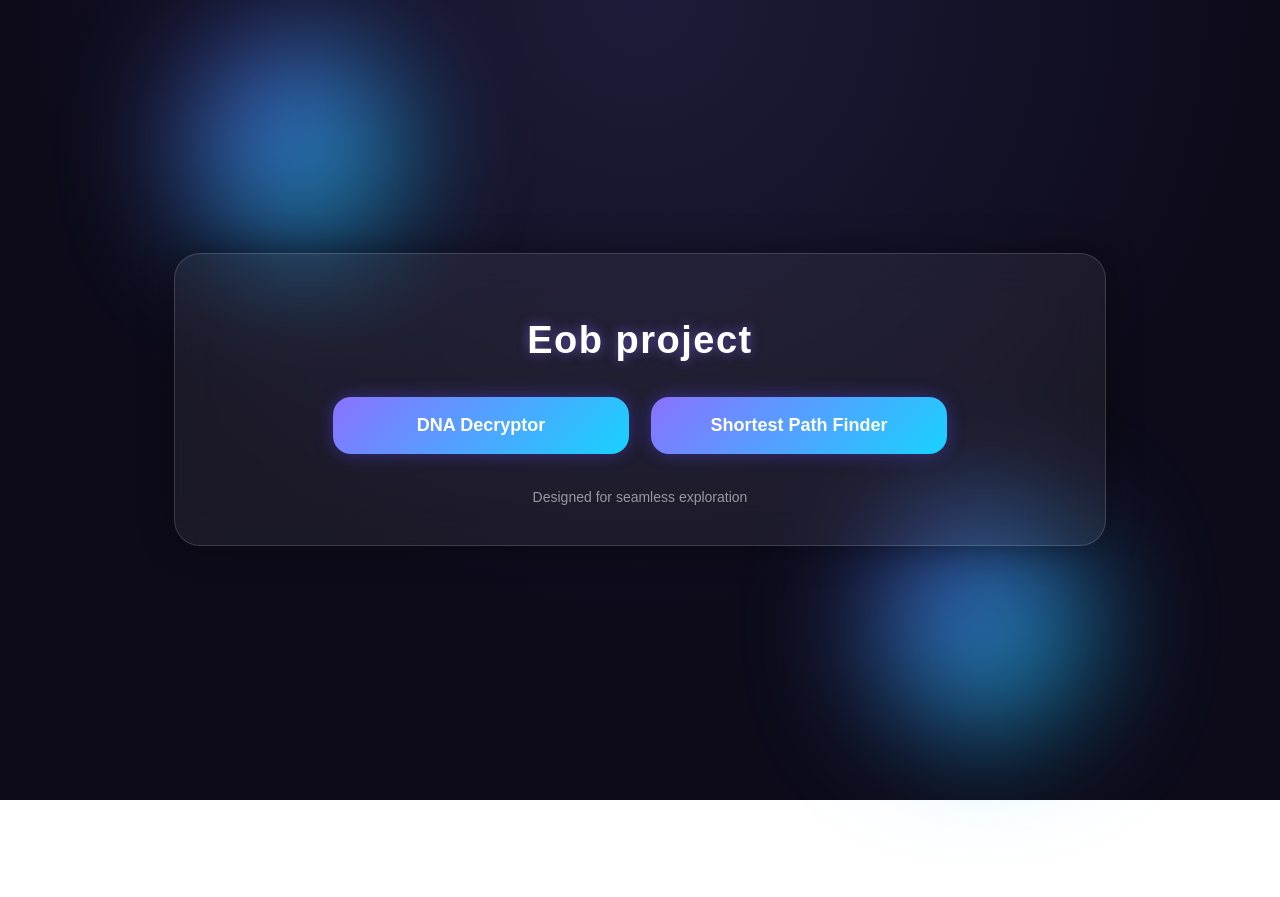
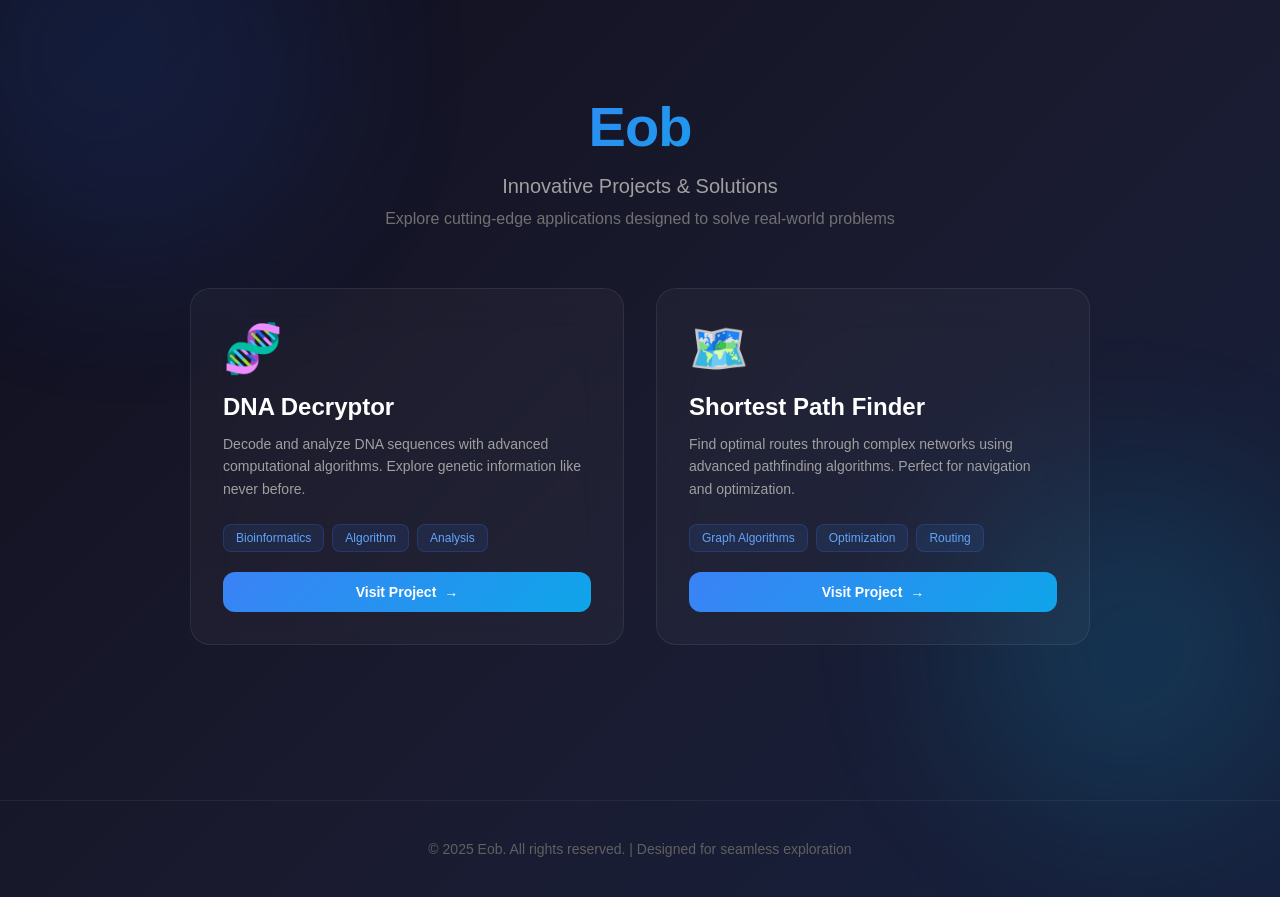
Before and after one commit to Dhruv-Sankaliya/EOB-2, a plain HTML site: page index.html in a window 1280 px wide. Before the commit the page ends 800 px from the top, so only its background shows below. Drawn offline with Linux system fonts and the light colour scheme.

Commit message:
Updated index.html

```diff
--- a/index.html
+++ b/index.html
@@ -3,121 +3,301 @@
 <head>
   <meta charset="UTF-8" />
   <meta name="viewport" content="width=device-width, initial-scale=1.0" />
-  <title>Eob project</title>
+  <title>Eob - Portfolio</title>
   <style>
-    body {
+    * {
       margin: 0;
       padding: 0;
+      box-sizing: border-box;
+    }
+
+    body {
       font-family: 'Poppins', sans-serif;
-      background: radial-gradient(circle at top, #1e1b3a, #0d0b1a 60%);
-      height: 100vh;
+      background: linear-gradient(135deg, #0f0f1e 0%, #1a1a2e 50%, #16213e 100%);
+      color: #e0e0e0;
+      min-height: 100vh;
+      overflow-x: hidden;
+    }
+
+    /* Animated Background Orbs */
+    .background-orbs {
+      position: fixed;
+      top: 0;
+      left: 0;
+      width: 100%;
+      height: 100%;
+      z-index: 0;
+      pointer-events: none;
+    }
+
+    .orb {
+      position: absolute;
+      border-radius: 50%;
+      filter: blur(80px);
+      opacity: 0.15;
+    }
+
+    .orb-1 {
+      width: 400px;
+      height: 400px;
+      background: linear-gradient(135deg, #3b82f6, #1e40af);
+      top: -100px;
+      left: -100px;
+      animation: float 20s infinite ease-in-out;
+    }
+
+    .orb-2 {
+      width: 350px;
+      height: 350px;
+      background: linear-gradient(135deg, #0ea5e9, #06b6d4);
+      bottom: -50px;
+      right: -50px;
+      animation: float 25s infinite ease-in-out reverse;
+    }
+
+    @keyframes float {
+      0%, 100% { transform: translate(0, 0); }
+      25% { transform: translate(30px, -30px); }
+      50% { transform: translate(0, -60px); }
+      75% { transform: translate(-30px, -30px); }
+    }
+
+    /* Main Content */
+    .content {
+      position: relative;
+      z-index: 1;
+      min-height: 100vh;
       display: flex;
+      flex-direction: column;
       justify-content: center;
       align-items: center;
-      overflow: hidden;
+      padding: 40px 20px;
+    }
+
+    /* Header */
+    header {
+      text-align: center;
+      margin-bottom: 60px;
+      animation: slideDown 0.8s ease-out;
+    }
+
+    @keyframes slideDown {
+      from {
+        opacity: 0;
+        transform: translateY(-30px);
+      }
+      to {
+        opacity: 1;
+        transform: translateY(0);
+      }
+    }
+
+    h1 {
+      font-size: 56px;
+      font-weight: 800;
+      margin-bottom: 16px;
+      background: linear-gradient(135deg, #3b82f6 0%, #0ea5e9 100%);
+      -webkit-background-clip: text;
+      -webkit-text-fill-color: transparent;
+      background-clip: text;
+      letter-spacing: -1px;
+    }
+
+    .tagline {
+      font-size: 20px;
+      color: #a0a0a0;
+      margin-bottom: 12px;
+      font-weight: 300;
+    }
+
+    .subtitle {
+      font-size: 16px;
+      color: #707070;
+      max-width: 600px;
+    }
+
+    /* Projects Grid */
+    .projects {
+      display: grid;
+      grid-template-columns: repeat(auto-fit, minmax(320px, 1fr));
+      gap: 32px;
+      width: 100%;
+      max-width: 900px;
+      margin-bottom: 60px;
+    }
+
+    .project-card {
+      background: rgba(255, 255, 255, 0.03);
+      border: 1px solid rgba(255, 255, 255, 0.08);
+      border-radius: 20px;
+      padding: 32px;
+      backdrop-filter: blur(20px);
+      transition: all 0.35s cubic-bezier(0.4, 0, 0.2, 1);
+      display: flex;
+      flex-direction: column;
+      animation: scaleIn 0.6s ease-out;
+      animation-fill-mode: both;
+    }
+
+    .project-card:nth-child(1) { animation-delay: 0.1s; }
+    .project-card:nth-child(2) { animation-delay: 0.2s; }
+
+    @keyframes scaleIn {
+      from {
+        opacity: 0;
+        transform: scale(0.95);
+      }
+      to {
+        opacity: 1;
+        transform: scale(1);
+      }
+    }
+
+    .project-card:hover {
+      border-color: rgba(59, 130, 246, 0.3);
+      background: rgba(255, 255, 255, 0.06);
+      box-shadow: 0 0 40px rgba(59, 130, 246, 0.1);
+      transform: translateY(-8px);
+    }
+
+    .project-icon {
+      font-size: 48px;
+      margin-bottom: 16px;
+    }
+
+    .project-title {
+      font-size: 24px;
+      font-weight: 700;
+      margin-bottom: 12px;
       color: #fff;
     }
 
-    /* Floating Orbs */
-    .orb {
-      position: absolute;
-      width: 220px;
-      height: 220px;
-      background: linear-gradient(135deg, #6a5af9aa, #00eaffaa);
-      border-radius: 50%;
-      filter: blur(60px);
-      animation: float 12s infinite ease-in-out;
-    }
-    .orb:nth-child(1){ top: 10%; left: 12%; animation-delay: -3s; }
-    .orb:nth-child(2){ bottom: 8%; right: 15%; animation-delay: -6s; }
-
-    @keyframes float {
-      0%{ transform: translateY(0) translateX(0); }
-      50%{ transform: translateY(-60px) translateX(40px); }
-      100%{ transform: translateY(0) translateX(0); }
+    .project-description {
+      font-size: 14px;
+      color: #a0a0a0;
+      line-height: 1.6;
+      margin-bottom: 24px;
+      flex-grow: 1;
     }
 
-    /* Main Card */
-    .container {
-      width: 85%;
-      max-width: 850px;
-      padding: 40px;
-      background: rgba(255,255,255,0.06);
-      backdrop-filter: blur(22px);
-      border-radius: 26px;
-      border: 1px solid rgba(255,255,255,0.15);
-      box-shadow: 0 0 35px rgba(0,0,0,0.4);
-      z-index: 2;
-      text-align: center;
-      animation: popIn 0.8s ease forwards;
+    .project-tags {
+      display: flex;
+      flex-wrap: wrap;
+      gap: 8px;
+      margin-bottom: 20px;
     }
 
-    @keyframes popIn {
-      0%{ transform: scale(0.8); opacity: 0; }
-      100%{ transform: scale(1); opacity: 1; }
+    .tag {
+      display: inline-block;
+      background: rgba(59, 130, 246, 0.1);
+      border: 1px solid rgba(59, 130, 246, 0.2);
+      color: #60a5fa;
+      padding: 6px 12px;
+      border-radius: 8px;
+      font-size: 12px;
+      font-weight: 500;
     }
 
-    h1 {
-      font-size: 38px;
-      margin-bottom: 10px;
-      letter-spacing: 1.5px;
-      font-weight: 700;
-      text-shadow: 0 0 12px #8a72ff88;
+    .project-link {
+      display: inline-flex;
+      align-items: center;
+      justify-content: center;
+      padding: 12px 24px;
+      background: linear-gradient(135deg, #3b82f6 0%, #0ea5e9 100%);
+      color: #fff;
+      text-decoration: none;
+      border-radius: 12px;
+      font-weight: 600;
+      font-size: 14px;
+      transition: all 0.25s;
+      border: none;
+      cursor: pointer;
+      gap: 8px;
     }
 
-    p.subtitle {
-      font-size: 16px;
-      opacity: 0.85;
-      margin-bottom: 35px;
-    }
-
-    .btn-wrapper {
-      display: flex;
-      justify-content: center;
-      gap: 22px;
-      flex-wrap: wrap;
-    }
-
-    .btn {
-      padding: 18px 28px;
-      min-width: 240px;
-      background: linear-gradient(135deg, #8a72ff, #18d2ff);
-      color: #fff;
-      text-decoration: none;
-      font-size: 18px;
-      font-weight: 600;
-      border-radius: 18px;
-      transition: 0.25s;
-      box-shadow: 0 0 18px rgba(90,75,255,0.4);
-    }
-
-    .btn:hover {
-      transform: translateY(-6px) scale(1.03);
-      box-shadow: 0 0 28px rgba(120,85,255,0.7);
+    .project-link:hover {
+      transform: scale(1.05);
+      box-shadow: 0 8px 24px rgba(59, 130, 246, 0.3);
     }
 
     /* Footer */
-    .footer {
-      margin-top: 35px;
+    footer {
+      text-align: center;
+      padding: 40px 20px;
+      border-top: 1px solid rgba(255, 255, 255, 0.06);
+      color: #606060;
       font-size: 14px;
-      opacity: 0.55;
+    }
+
+    /* Responsive */
+    @media (max-width: 768px) {
+      h1 {
+        font-size: 40px;
+      }
+
+      .tagline {
+        font-size: 18px;
+      }
+
+      .projects {
+        grid-template-columns: 1fr;
+        gap: 24px;
+      }
+
+      .project-card {
+        padding: 24px;
+      }
     }
   </style>
 </head>
 <body>
-  <div class="orb"></div>
-  <div class="orb"></div>
+  <div class="background-orbs">
+    <div class="orb orb-1"></div>
+    <div class="orb orb-2"></div>
+  </div>
 
-  <div class="container">
-    <h1>Eob project</h1>
-    <p class="subtitle"></p>
+  <div class="content">
+    <header>
+      <h1>Eob</h1>
+      <p class="tagline">Innovative Projects & Solutions</p>
+      <p class="subtitle">Explore cutting-edge applications designed to solve real-world problems</p>
+    </header>
 
-    <div class="btn-wrapper">
-      <a class="btn" href="https://dna-decryptor.bolt.host" target="_blank">DNA Decryptor</a>
-      <a class="btn" href="https://shortest-path-finding.vercel.app/" target="_blank">Shortest Path Finder</a>
+    <div class="projects">
+      <div class="project-card">
+        <div class="project-icon">🧬</div>
+        <h2 class="project-title">DNA Decryptor</h2>
+        <p class="project-description">Decode and analyze DNA sequences with advanced computational algorithms. Explore genetic information like never before.</p>
+        <div class="project-tags">
+          <span class="tag">Bioinformatics</span>
+          <span class="tag">Algorithm</span>
+          <span class="tag">Analysis</span>
+        </div>
+        <a href="https://dna-decryptor.bolt.host" target="_blank" class="project-link">
+          Visit Project
+          <span>→</span>
+        </a>
+      </div>
+
+      <div class="project-card">
+        <div class="project-icon">🗺️</div>
+        <h2 class="project-title">Shortest Path Finder</h2>
+        <p class="project-description">Find optimal routes through complex networks using advanced pathfinding algorithms. Perfect for navigation and optimization.</p>
+        <div class="project-tags">
+          <span class="tag">Graph Algorithms</span>
+          <span class="tag">Optimization</span>
+          <span class="tag">Routing</span>
+        </div>
+        <a href="https://shortest-path-finding.vercel.app/" target="_blank" class="project-link">
+          Visit Project
+          <span>→</span>
+        </a>
+      </div>
     </div>
+  </div>
 
-    <div class="footer">Designed for seamless exploration</div>
-  </div>
+  <footer>
+    <p>© 2025 Eob. All rights reserved. | Designed for seamless exploration</p>
+  </footer>
 </body>
 </html>
```
